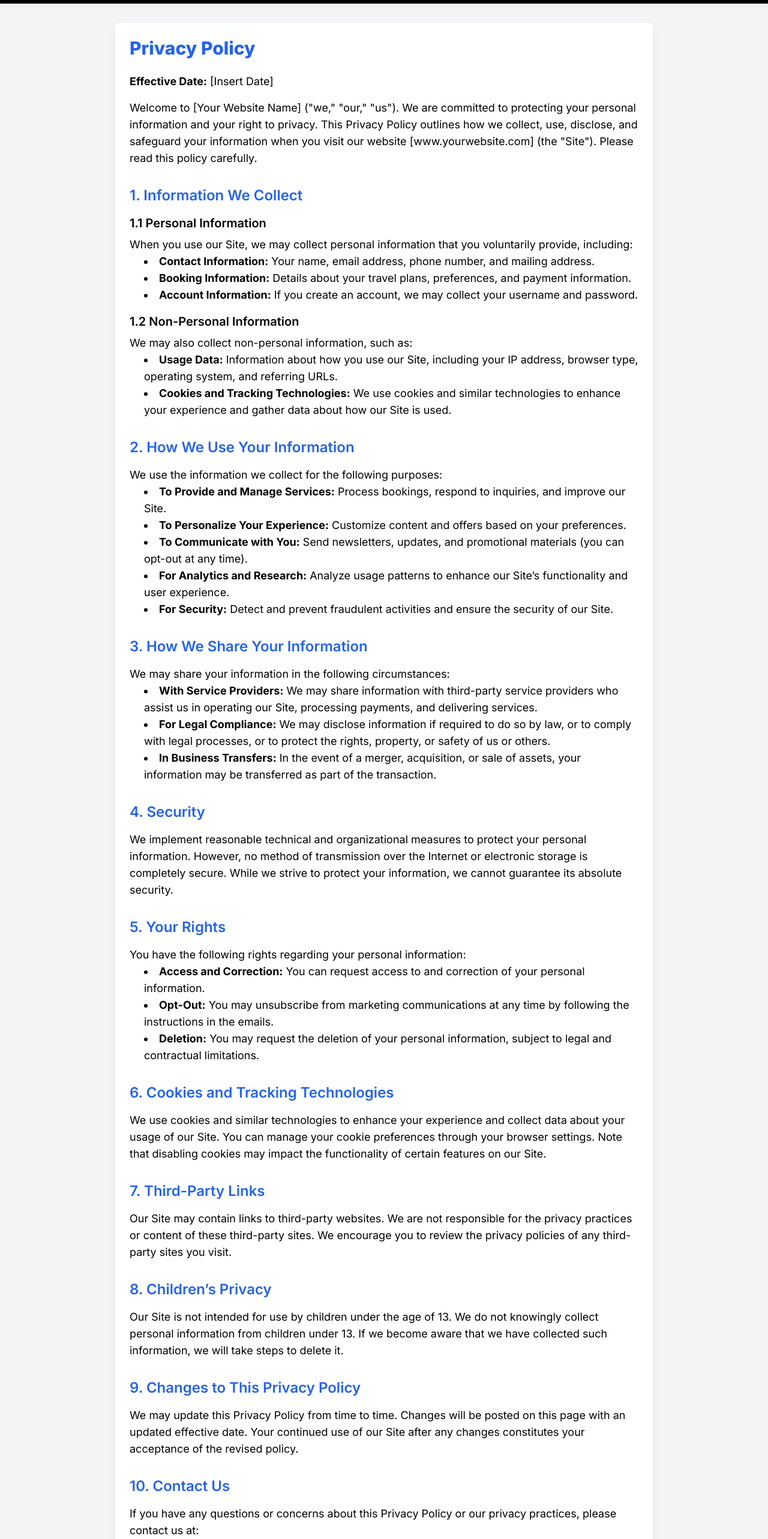
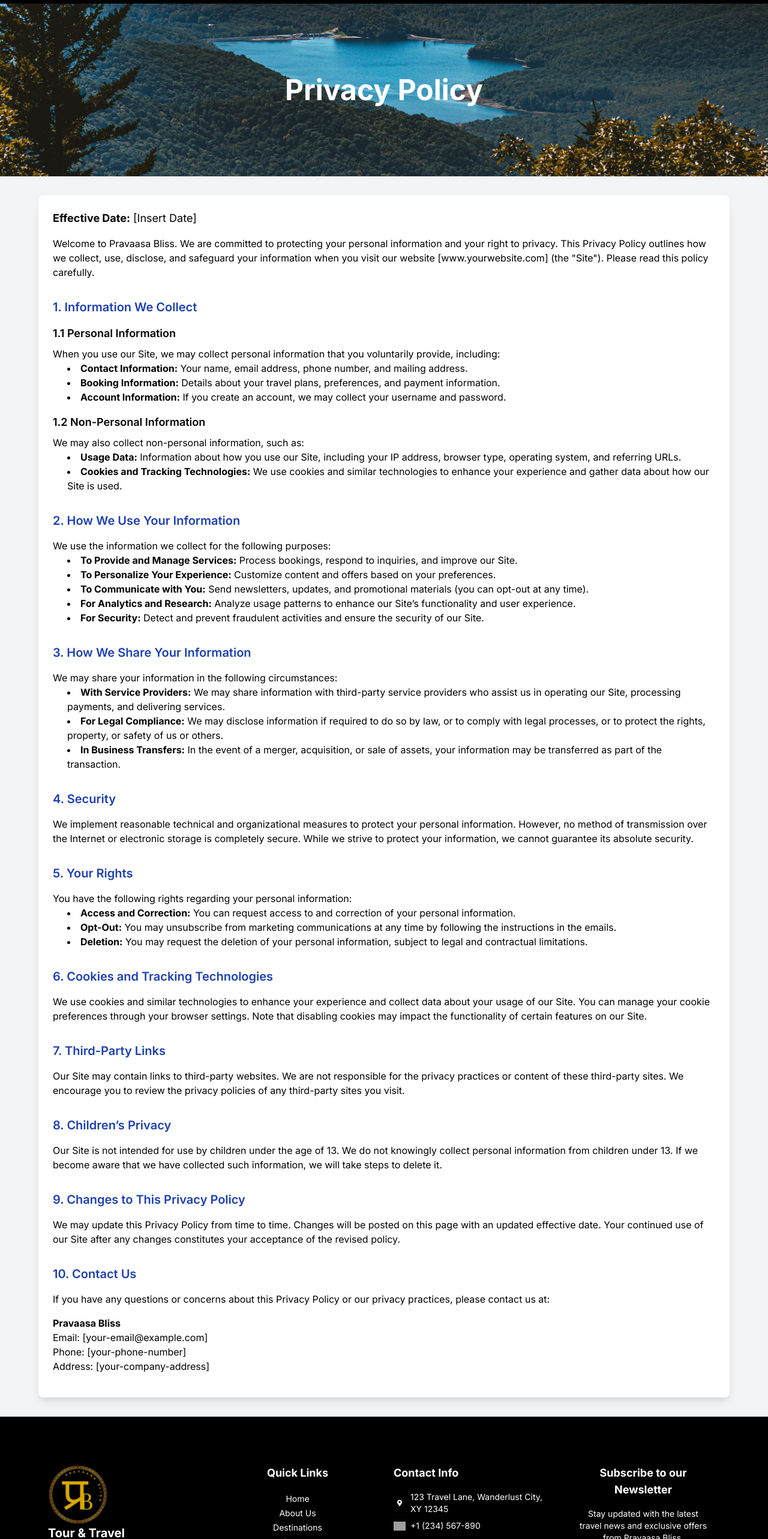
Before and after one commit to ritikchauhan09/pravaasa, a Next.js app in the folder pravaasa/: page /privacy-policy in a window 1280 px wide. Shown: the part 80-2646 px from the top of the page at 60% size. Built offline with nearby package versions, Linux system fonts and the light colour scheme; grey boxes are pictures that could not be loaded.

Commit message:
policy page added

```diff
--- a/pravaasa/src/app/privacy-policy/page.js
+++ b/pravaasa/src/app/privacy-policy/page.js
@@ -1,6 +1,5 @@
 // pages/privacy-policy.js
-import Head from 'next/head';
-
+import Head from "next/head";
 const PrivacyPolicy = () => {
   return (
     <>
@@ -10,111 +9,236 @@ const PrivacyPolicy = () => {
           name="description"
           content="Privacy Policy for Pravaasa Bliss, detailing how we collect, use, and protect your information. Learn about your rights and how we ensure data security."
         />
-        <meta name="keywords" content="Privacy Policy, data protection, Pravaasa Bliss" />
+        <meta
+          name="keywords"
+          content="Privacy Policy, data protection, Pravaasa Bliss"
+        />
         <meta property="og:title" content="Privacy Policy - Pravaasa Bliss" />
         <meta
           property="og:description"
           content="Learn about how Pravaasa Bliss handles your personal information, including collection, use, and security measures."
         />
         <meta property="og:image" content="/images/privacy-policy.jpg" />
-        <meta property="og:url" content="https://www.yourwebsite.com/privacy-policy" />
+        <meta
+          property="og:url"
+          content="https://www.yourwebsite.com/privacy-policy"
+        />
       </Head>
+      <header
+        className="relative w-full h-48 md:h-64 lg:h-72 overflow-hidden bg-cover bg-center bg-no-repeat"
+        style={{ backgroundImage: 'url("/images/policy.jpg")' }}
+      >
+        <div className="flex items-center justify-center h-full px-4 sm:px-6 md:px-8 lg:px-12">
+          <h1 className="text-center text-3xl sm:text-4xl md:text-5xl lg:text-5xl text-white font-bold">
+            Privacy Policy
+          </h1>
+        </div>
+      </header>
 
+      {/* main */}
       <main className="bg-gray-100 min-h-screen py-8 px-4 md:px-8">
-        <div className="max-w-4xl mx-auto bg-white p-6 rounded-lg shadow-lg">
-          <h1 className="text-3xl font-extrabold text-blue-600 mb-6">Privacy Policy</h1>
+        <div className="max-w-6xl mx-auto bg-white p-6 rounded-lg shadow-lg">
           <p className="text-lg mb-4">
             <strong>Effective Date:</strong> [Insert Date]
           </p>
-          <p className="text-lg mb-6">
-            Welcome to [Your Website Name] ("we," "our," "us"). We are committed to protecting your personal information and your right to privacy. This Privacy Policy outlines how we collect, use, disclose, and safeguard your information when you visit our website [www.yourwebsite.com] (the "Site"). Please read this policy carefully.
+          <p className="text-base mb-6">
+            Welcome to Pravaasa Bliss. We are committed to protecting your
+            personal information and your right to privacy. This Privacy Policy
+            outlines how we collect, use, disclose, and safeguard your
+            information when you visit our website [www.yourwebsite.com] (the
+            "Site"). Please read this policy carefully.
           </p>
 
-          <h2 className="text-2xl font-semibold text-blue-600 mt-8 mb-4">1. Information We Collect</h2>
-          <h3 className="text-xl font-semibold mb-2">1.1 Personal Information</h3>
-          <div className="text-lg mb-4">
-            When you use our Site, we may collect personal information that you voluntarily provide, including:
+          <h2 className="text-xl font-semibold text-blue-800 mt-8 mb-4">
+            1. Information We Collect
+          </h2>
+          <h3 className="text-lg font-semibold mb-2">
+            1.1 Personal Information
+          </h3>
+          <div className="text-base mb-4">
+            When you use our Site, we may collect personal information that you
+            voluntarily provide, including:
             <ul className="list-disc list-inside ml-6 mb-4">
-              <li><strong>Contact Information:</strong> Your name, email address, phone number, and mailing address.</li>
-              <li><strong>Booking Information:</strong> Details about your travel plans, preferences, and payment information.</li>
-              <li><strong>Account Information:</strong> If you create an account, we may collect your username and password.</li>
+              <li>
+                <strong>Contact Information:</strong> Your name, email address,
+                phone number, and mailing address.
+              </li>
+              <li>
+                <strong>Booking Information:</strong> Details about your travel
+                plans, preferences, and payment information.
+              </li>
+              <li>
+                <strong>Account Information:</strong> If you create an account,
+                we may collect your username and password.
+              </li>
             </ul>
           </div>
 
-          <h3 className="text-xl font-semibold mb-2">1.2 Non-Personal Information</h3>
-          <div className="text-lg mb-4">
+          <h3 className="text-lg font-semibold mb-2">
+            1.2 Non-Personal Information
+          </h3>
+          <div className="text-base mb-4">
             We may also collect non-personal information, such as:
             <ul className="list-disc list-inside ml-6 mb-4">
-              <li><strong>Usage Data:</strong> Information about how you use our Site, including your IP address, browser type, operating system, and referring URLs.</li>
-              <li><strong>Cookies and Tracking Technologies:</strong> We use cookies and similar technologies to enhance your experience and gather data about how our Site is used.</li>
+              <li>
+                <strong>Usage Data:</strong> Information about how you use our
+                Site, including your IP address, browser type, operating system,
+                and referring URLs.
+              </li>
+              <li>
+                <strong>Cookies and Tracking Technologies:</strong> We use
+                cookies and similar technologies to enhance your experience and
+                gather data about how our Site is used.
+              </li>
             </ul>
           </div>
 
-          <h2 className="text-2xl font-semibold text-blue-600 mt-8 mb-4">2. How We Use Your Information</h2>
-          <div className="text-lg mb-4">
+          <h2 className="text-xl font-semibold text-blue-800 mt-8 mb-4">
+            2. How We Use Your Information
+          </h2>
+          <div className="text-base mb-4">
             We use the information we collect for the following purposes:
             <ul className="list-disc list-inside ml-6 mb-4">
-              <li><strong>To Provide and Manage Services:</strong> Process bookings, respond to inquiries, and improve our Site.</li>
-              <li><strong>To Personalize Your Experience:</strong> Customize content and offers based on your preferences.</li>
-              <li><strong>To Communicate with You:</strong> Send newsletters, updates, and promotional materials (you can opt-out at any time).</li>
-              <li><strong>For Analytics and Research:</strong> Analyze usage patterns to enhance our Site’s functionality and user experience.</li>
-              <li><strong>For Security:</strong> Detect and prevent fraudulent activities and ensure the security of our Site.</li>
+              <li>
+                <strong>To Provide and Manage Services:</strong> Process
+                bookings, respond to inquiries, and improve our Site.
+              </li>
+              <li>
+                <strong>To Personalize Your Experience:</strong> Customize
+                content and offers based on your preferences.
+              </li>
+              <li>
+                <strong>To Communicate with You:</strong> Send newsletters,
+                updates, and promotional materials (you can opt-out at any
+                time).
+              </li>
+              <li>
+                <strong>For Analytics and Research:</strong> Analyze usage
+                patterns to enhance our Site’s functionality and user
+                experience.
+              </li>
+              <li>
+                <strong>For Security:</strong> Detect and prevent fraudulent
+                activities and ensure the security of our Site.
+              </li>
             </ul>
           </div>
 
-          <h2 className="text-2xl font-semibold text-blue-600 mt-8 mb-4">3. How We Share Your Information</h2>
-          <div className="text-lg mb-4">
+          <h2 className="text-xl font-semibold text-blue-800 mt-8 mb-4">
+            3. How We Share Your Information
+          </h2>
+          <div className="text-base mb-4">
             We may share your information in the following circumstances:
             <ul className="list-disc list-inside ml-6 mb-4">
-              <li><strong>With Service Providers:</strong> We may share information with third-party service providers who assist us in operating our Site, processing payments, and delivering services.</li>
-              <li><strong>For Legal Compliance:</strong> We may disclose information if required to do so by law, or to comply with legal processes, or to protect the rights, property, or safety of us or others.</li>
-              <li><strong>In Business Transfers:</strong> In the event of a merger, acquisition, or sale of assets, your information may be transferred as part of the transaction.</li>
+              <li>
+                <strong>With Service Providers:</strong> We may share
+                information with third-party service providers who assist us in
+                operating our Site, processing payments, and delivering
+                services.
+              </li>
+              <li>
+                <strong>For Legal Compliance:</strong> We may disclose
+                information if required to do so by law, or to comply with legal
+                processes, or to protect the rights, property, or safety of us
+                or others.
+              </li>
+              <li>
+                <strong>In Business Transfers:</strong> In the event of a
+                merger, acquisition, or sale of assets, your information may be
+                transferred as part of the transaction.
+              </li>
             </ul>
           </div>
 
-          <h2 className="text-2xl font-semibold text-blue-600 mt-8 mb-4">4. Security</h2>
-          <p className="text-lg mb-4">
-            We implement reasonable technical and organizational measures to protect your personal information. However, no method of transmission over the Internet or electronic storage is completely secure. While we strive to protect your information, we cannot guarantee its absolute security.
+          <h2 className="text-xl font-semibold text-blue-800 mt-8 mb-4">
+            4. Security
+          </h2>
+          <p className="text-base mb-4">
+            We implement reasonable technical and organizational measures to
+            protect your personal information. However, no method of
+            transmission over the Internet or electronic storage is completely
+            secure. While we strive to protect your information, we cannot
+            guarantee its absolute security.
           </p>
 
-          <h2 className="text-2xl font-semibold text-blue-600 mt-8 mb-4">5. Your Rights</h2>
-          <div className="text-lg mb-4">
+          <h2 className="text-xl font-semibold text-blue-800 mt-8 mb-4">
+            5. Your Rights
+          </h2>
+          <div className="text-base mb-4">
             You have the following rights regarding your personal information:
             <ul className="list-disc list-inside ml-6 mb-4">
-              <li><strong>Access and Correction:</strong> You can request access to and correction of your personal information.</li>
-              <li><strong>Opt-Out:</strong> You may unsubscribe from marketing communications at any time by following the instructions in the emails.</li>
-              <li><strong>Deletion:</strong> You may request the deletion of your personal information, subject to legal and contractual limitations.</li>
+              <li>
+                <strong>Access and Correction:</strong> You can request access
+                to and correction of your personal information.
+              </li>
+              <li>
+                <strong>Opt-Out:</strong> You may unsubscribe from marketing
+                communications at any time by following the instructions in the
+                emails.
+              </li>
+              <li>
+                <strong>Deletion:</strong> You may request the deletion of your
+                personal information, subject to legal and contractual
+                limitations.
+              </li>
             </ul>
           </div>
 
-          <h2 className="text-2xl font-semibold text-blue-600 mt-8 mb-4">6. Cookies and Tracking Technologies</h2>
-          <p className="text-lg mb-4">
-            We use cookies and similar technologies to enhance your experience and collect data about your usage of our Site. You can manage your cookie preferences through your browser settings. Note that disabling cookies may impact the functionality of certain features on our Site.
+          <h2 className="text-xl font-semibold text-blue-800 mt-8 mb-4">
+            6. Cookies and Tracking Technologies
+          </h2>
+          <p className="text-base mb-4">
+            We use cookies and similar technologies to enhance your experience
+            and collect data about your usage of our Site. You can manage your
+            cookie preferences through your browser settings. Note that
+            disabling cookies may impact the functionality of certain features
+            on our Site.
           </p>
 
-          <h2 className="text-2xl font-semibold text-blue-600 mt-8 mb-4">7. Third-Party Links</h2>
-          <p className="text-lg mb-4">
-            Our Site may contain links to third-party websites. We are not responsible for the privacy practices or content of these third-party sites. We encourage you to review the privacy policies of any third-party sites you visit.
+          <h2 className="text-xl font-semibold text-blue-800 mt-8 mb-4">
+            7. Third-Party Links
+          </h2>
+          <p className="text-base mb-4">
+            Our Site may contain links to third-party websites. We are not
+            responsible for the privacy practices or content of these
+            third-party sites. We encourage you to review the privacy policies
+            of any third-party sites you visit.
           </p>
 
-          <h2 className="text-2xl font-semibold text-blue-600 mt-8 mb-4">8. Children’s Privacy</h2>
-          <p className="text-lg mb-4">
-            Our Site is not intended for use by children under the age of 13. We do not knowingly collect personal information from children under 13. If we become aware that we have collected such information, we will take steps to delete it.
+          <h2 className="text-xl font-semibold text-blue-800 mt-8 mb-4">
+            8. Children’s Privacy
+          </h2>
+          <p className="text-base mb-4">
+            Our Site is not intended for use by children under the age of 13. We
+            do not knowingly collect personal information from children under
+            13. If we become aware that we have collected such information, we
+            will take steps to delete it.
           </p>
 
-          <h2 className="text-2xl font-semibold text-blue-600 mt-8 mb-4">9. Changes to This Privacy Policy</h2>
-          <p className="text-lg mb-4">
-            We may update this Privacy Policy from time to time. Changes will be posted on this page with an updated effective date. Your continued use of our Site after any changes constitutes your acceptance of the revised policy.
+          <h2 className="text-xl font-semibold text-blue-800 mt-8 mb-4">
+            9. Changes to This Privacy Policy
+          </h2>
+          <p className="text-base mb-4">
+            We may update this Privacy Policy from time to time. Changes will be
+            posted on this page with an updated effective date. Your continued
+            use of our Site after any changes constitutes your acceptance of the
+            revised policy.
           </p>
 
-          <h2 className="text-2xl font-semibold text-blue-600 mt-8 mb-4">10. Contact Us</h2>
-          <p className="text-lg mb-4">
-            If you have any questions or concerns about this Privacy Policy or our privacy practices, please contact us at:
+          <h2 className="text-xl font-semibold text-blue-800 mt-8 mb-4">
+            10. Contact Us
+          </h2>
+          <p className="text-base mb-4">
+            If you have any questions or concerns about this Privacy Policy or
+            our privacy practices, please contact us at:
           </p>
-          <p className="text-lg mb-4">
-            <strong>[Your Company Name]</strong><br />
-            Email: [your-email@example.com]<br />
-            Phone: [your-phone-number]<br />
+          <p className="text-base mb-4">
+            <strong>Pravaasa Bliss</strong>
+            <br />
+            Email: [your-email@example.com]
+            <br />
+            Phone: [your-phone-number]
+            <br />
             Address: [your-company-address]
           </p>
         </div>
--- a/pravaasa/src/output.css
+++ b/pravaasa/src/output.css
@@ -721,6 +721,14 @@ video {
   margin-left: 1.5rem;
 }
 
+.mt-auto {
+  margin-top: auto;
+}
+
+.mt-10 {
+  margin-top: 2.5rem;
+}
+
 .inline-block {
   display: inline-block;
 }
@@ -799,6 +807,10 @@ video {
 
 .max-w-4xl {
   max-width: 56rem;
+}
+
+.max-w-6xl {
+  max-width: 72rem;
 }
 
 .flex-grow {
@@ -1172,6 +1184,26 @@ video {
   color: rgb(234 179 8 / var(--tw-text-opacity));
 }
 
+.text-blue-200 {
+  --tw-text-opacity: 1;
+  color: rgb(191 219 254 / var(--tw-text-opacity));
+}
+
+.text-blue-300 {
+  --tw-text-opacity: 1;
+  color: rgb(147 197 253 / var(--tw-text-opacity));
+}
+
+.text-blue-900 {
+  --tw-text-opacity: 1;
+  color: rgb(30 58 138 / var(--tw-text-opacity));
+}
+
+.text-blue-800 {
+  --tw-text-opacity: 1;
+  color: rgb(30 64 175 / var(--tw-text-opacity));
+}
+
 .opacity-50 {
   opacity: 0.5;
 }
@@ -1275,6 +1307,16 @@ body {
   .sm\:grid-cols-2 {
     grid-template-columns: repeat(2, minmax(0, 1fr));
   }
+
+  .sm\:px-6 {
+    padding-left: 1.5rem;
+    padding-right: 1.5rem;
+  }
+
+  .sm\:text-4xl {
+    font-size: 2.25rem;
+    line-height: 2.5rem;
+  }
 }
 
 @media (min-width: 768px) {
@@ -1292,6 +1334,10 @@ body {
 
   .md\:h-72 {
     height: 18rem;
+  }
+
+  .md\:h-64 {
+    height: 16rem;
   }
 
   .md\:w-1\/2 {
@@ -1371,6 +1417,11 @@ body {
     font-size: 1.125rem;
     line-height: 1.75rem;
   }
+
+  .md\:text-5xl {
+    font-size: 3rem;
+    line-height: 1;
+  }
 }
 
 @media (min-width: 1024px) {
@@ -1380,6 +1431,10 @@ body {
 
   .lg\:h-96 {
     height: 24rem;
+  }
+
+  .lg\:h-72 {
+    height: 18rem;
   }
 
   .lg\:w-1\/2 {
@@ -1405,6 +1460,21 @@ body {
   .lg\:p-12 {
     padding: 3rem;
   }
+
+  .lg\:px-12 {
+    padding-left: 3rem;
+    padding-right: 3rem;
+  }
+
+  .lg\:text-6xl {
+    font-size: 3.75rem;
+    line-height: 1;
+  }
+
+  .lg\:text-5xl {
+    font-size: 3rem;
+    line-height: 1;
+  }
 }
 
 @media (min-width: 1280px) {
```
Also changed, not shown: pravaasa/src/app/contact/page.js (+65 -22 lines), pravaasa/public/images/policy.jpg (added), pravaasa/public/images/termm.jpg (deleted).
